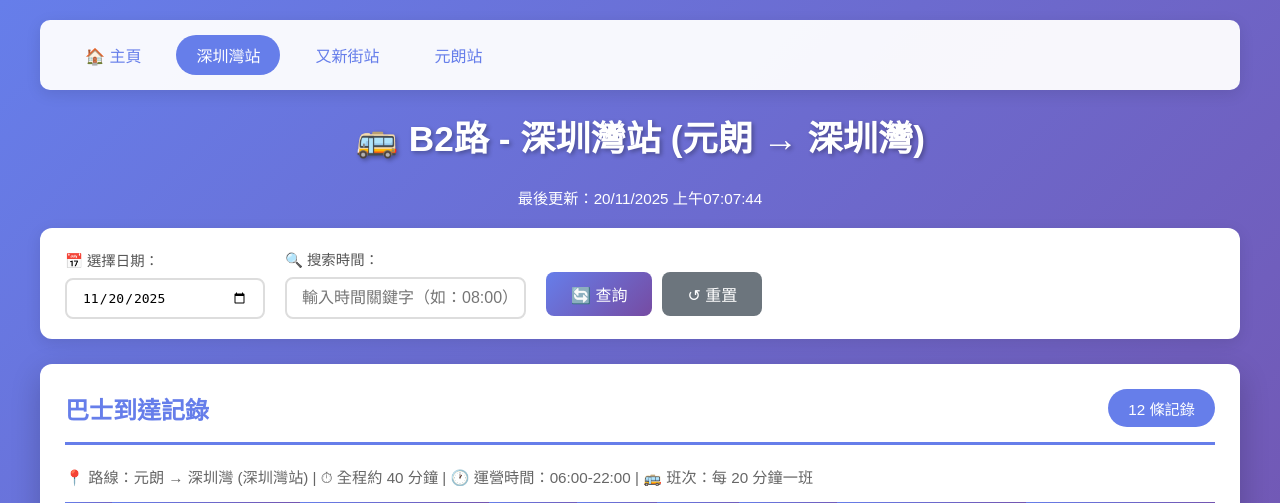
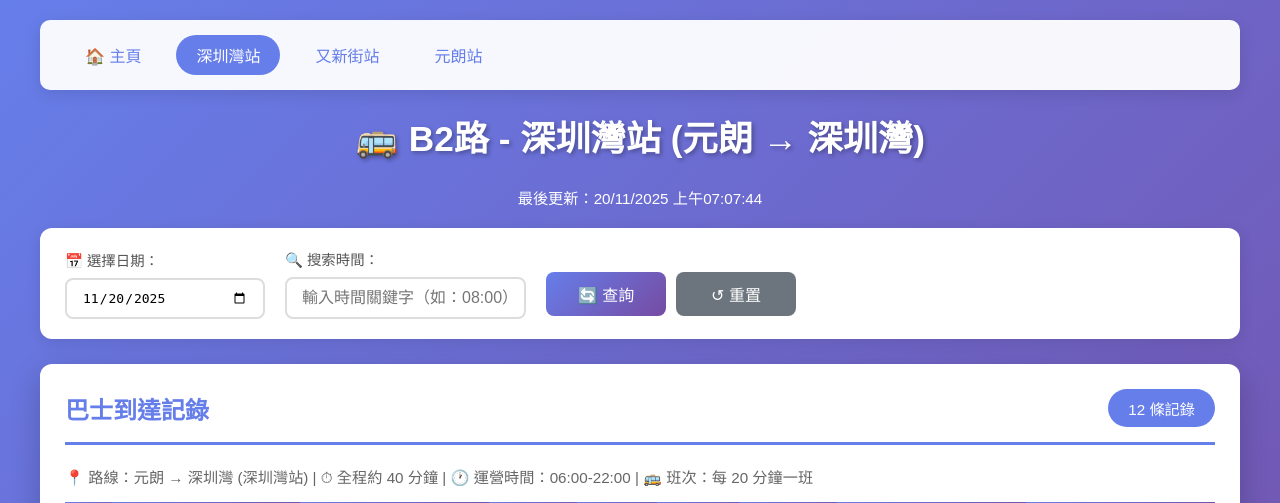
Before and after one commit to DavidSun0403/bus_crawler, a Flask app: page /route1 in a window 1280 px wide. Shown: the top 503 px of the page. Run offline with Flask 3, Linux system fonts and the light colour scheme; data comes from the database, SQL or seed files in the repository.

Commit message:
update button

```diff
--- a/templates/route1.html
+++ b/templates/route1.html
@@ -380,8 +380,8 @@
             </div>
 
             <div style="display: flex; gap: 10px;">
-                <button class="btn btn-primary" onclick="loadData()">🔄 查詢</button>
-                <button class="btn btn-secondary" onclick="resetFilters()">↺ 重置</button>
+                <button class="btn btn-primary" style="min-width: 120px;" onclick="loadData()">🔄 查詢</button>
+                <button class="btn btn-secondary" style="min-width: 120px;" onclick="resetFilters()">↺ 重置</button>
             </div>
         </div>
 
--- a/templates/route2.html
+++ b/templates/route2.html
@@ -380,8 +380,8 @@
             </div>
 
             <div style="display: flex; gap: 10px;">
-                <button class="btn btn-primary" onclick="loadData()">🔄 查詢</button>
-                <button class="btn btn-secondary" onclick="resetFilters()">↺ 重置</button>
+                <button class="btn btn-primary" style="min-width: 120px;" onclick="loadData()">🔄 查詢</button>
+                <button class="btn btn-secondary" style="min-width: 120px;" onclick="resetFilters()">↺ 重置</button>
             </div>
         </div>
 
--- a/templates/route3.html
+++ b/templates/route3.html
@@ -380,8 +380,8 @@
             </div>
 
             <div style="display: flex; gap: 10px;">
-                <button class="btn btn-primary" onclick="loadData()">🔄 查詢</button>
-                <button class="btn btn-secondary" onclick="resetFilters()">↺ 重置</button>
+                <button class="btn btn-primary" style="min-width: 120px;" onclick="loadData()">🔄 查詢</button>
+                <button class="btn btn-secondary" style="min-width: 120px;" onclick="resetFilters()">↺ 重置</button>
             </div>
         </div>
 
```
